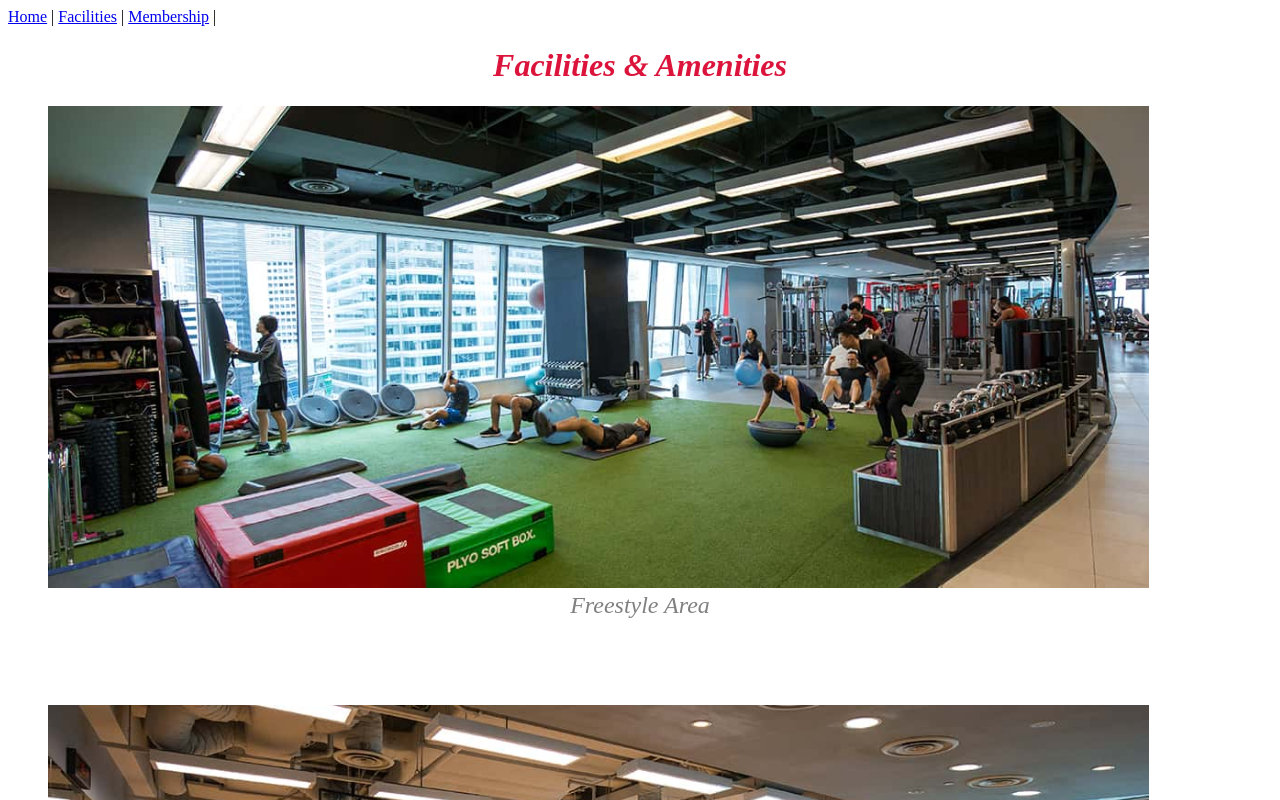
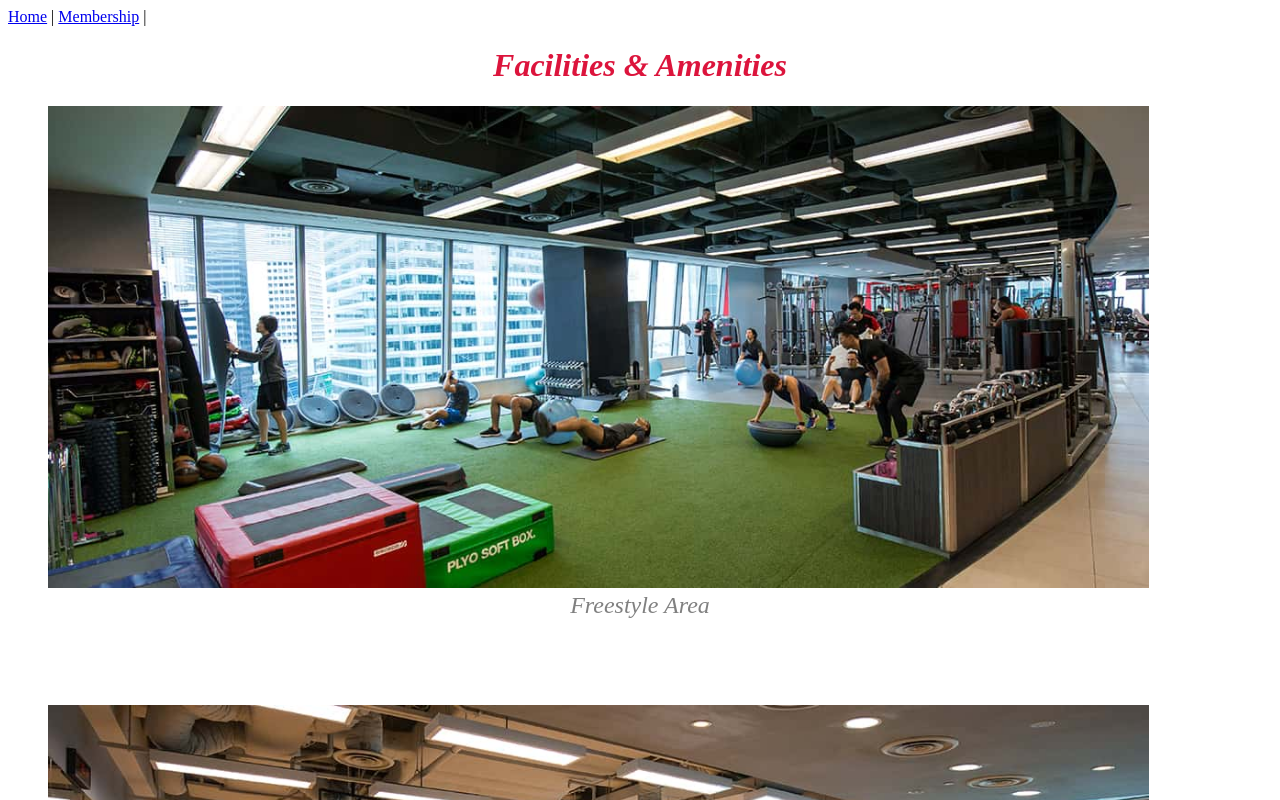
Before and after one commit to ohhgummybear/Assignment-2, a plain HTML site: page page2.html in a window 1280 px wide. Shown: the top 800 px of the page. Drawn offline with Linux system fonts and the light colour scheme.

Commit message:
Update page2.html

```diff
--- a/page2.html
+++ b/page2.html
@@ -7,7 +7,6 @@
 <body>
 <nav>
 <a href="Index.html">Home</a> |
-<a href="page2.html">Facilities</a> |
 <a href="page3.html">Membership</a> |
 </nav>
 <h1 style="font-family:ms reference sans serif;text-align:center;font-style:italic;color:crimson">Facilities & Amenities</h1>
```
